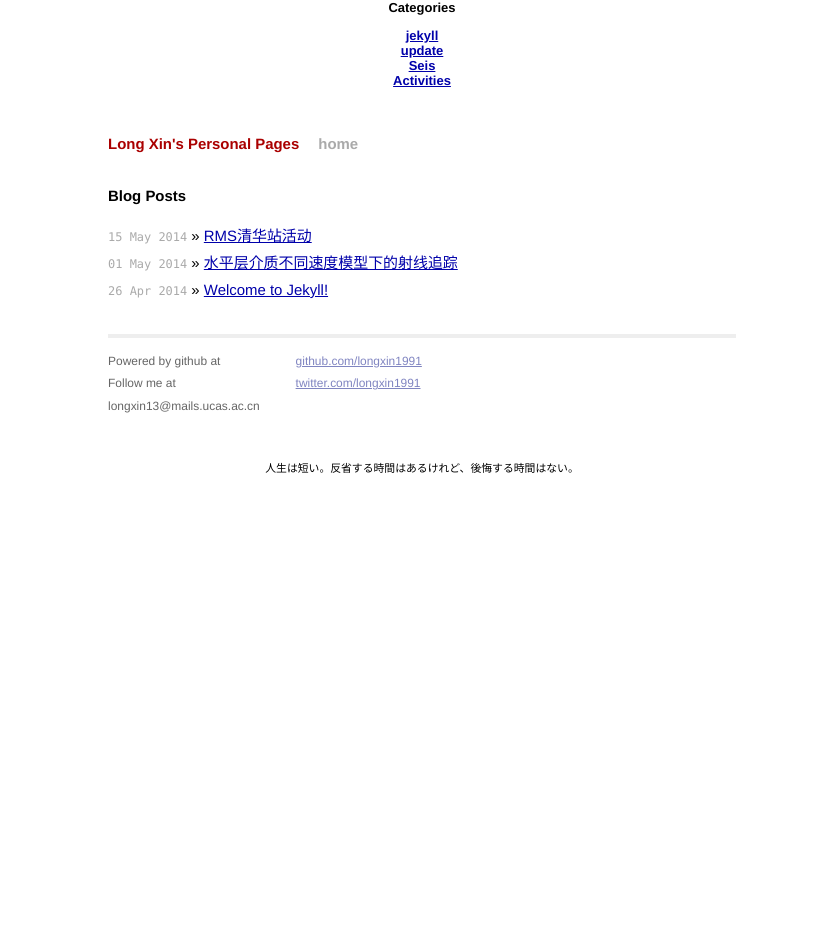
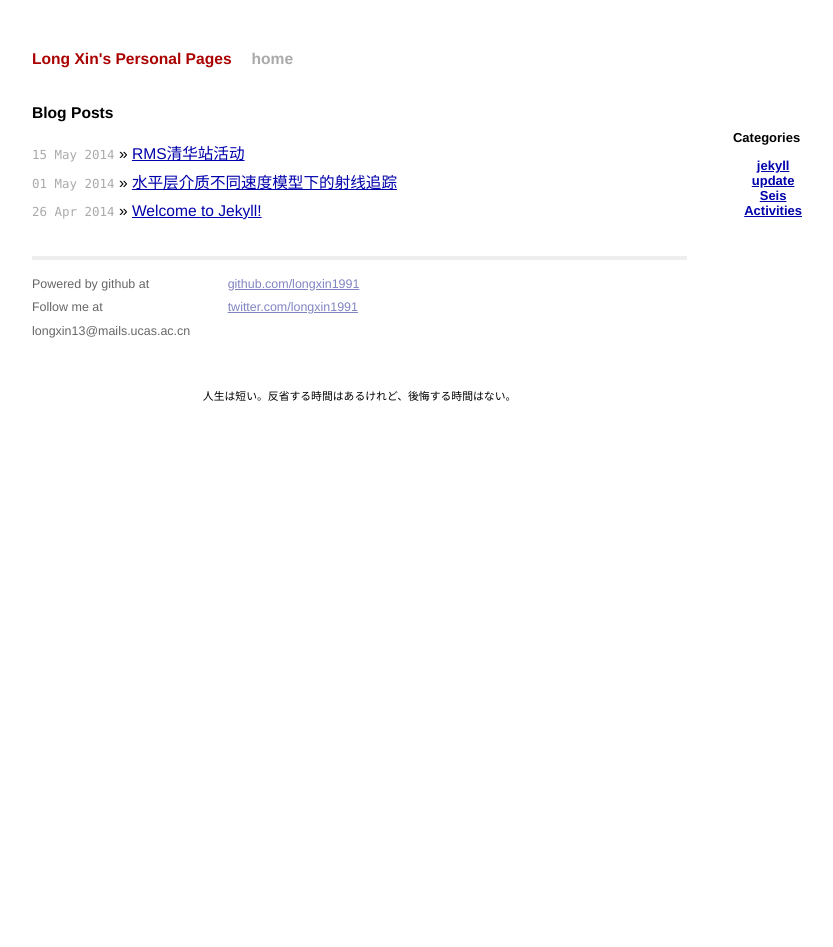
Before and after one commit to longxin1991/longxin1991.github.com, a Jekyll site: the page built from posts.html, in a window 1280 px wide. Shown: the whole page, without its empty margins (218-1051 px from the left). Built offline with Jekyll 4.4.1, drawn with Linux system fonts in a browser that asks for light colours; before the commit the page ends 900 px from its top, so only the background shows below that.

Commit message:
revise main style of posts page.

```diff
--- a/css/main.css
+++ b/css/main.css
@@ -10,7 +10,9 @@
   padding: 0;
 }
 
-html, body { height: 100%; }
+html, body { height: 100%;
+	width: 95%;
+}
 
 body {
   background-color: #FFF;
@@ -56,7 +58,7 @@ a:visited { color: #a0a; }
 /*****************************************************************************/
 
 .site {
-  font-size: 115%;
+  font-size: 120%;
   text-align: justify;
   width: 42em;
   margin: 3em auto 2em;
@@ -121,6 +123,24 @@ a:visited { color: #a0a; }
   border: 0;
 }
 
+#menu {
+	margin: 0;
+	padding: 0;
+}
+
+#menu li {
+	/*display: inline;*/
+    list-style-type: none;
+    margin-left: 1em;
+}
+
+#sidebar {
+	position: absolute;
+	top: 10em;
+	right: 20em;
+
+}
+
 /*****************************************************************************/
 /*
 /* Posts
```
